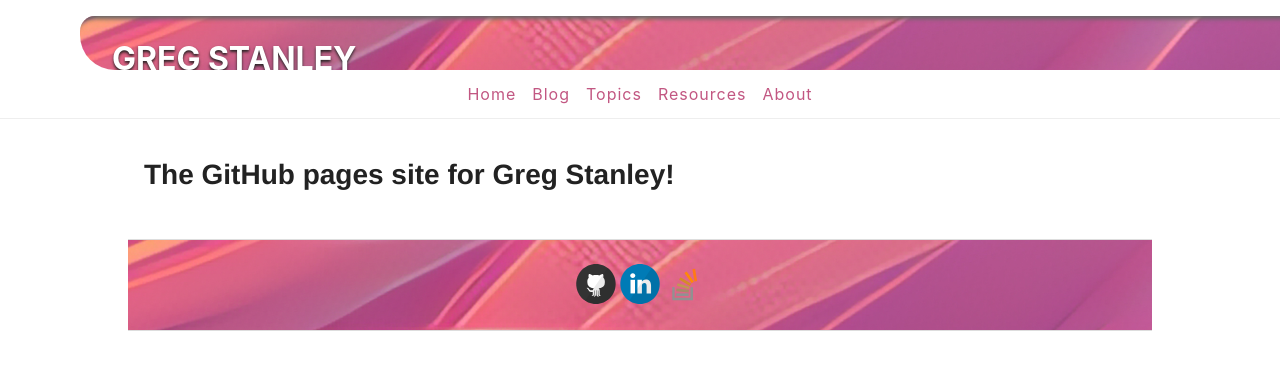
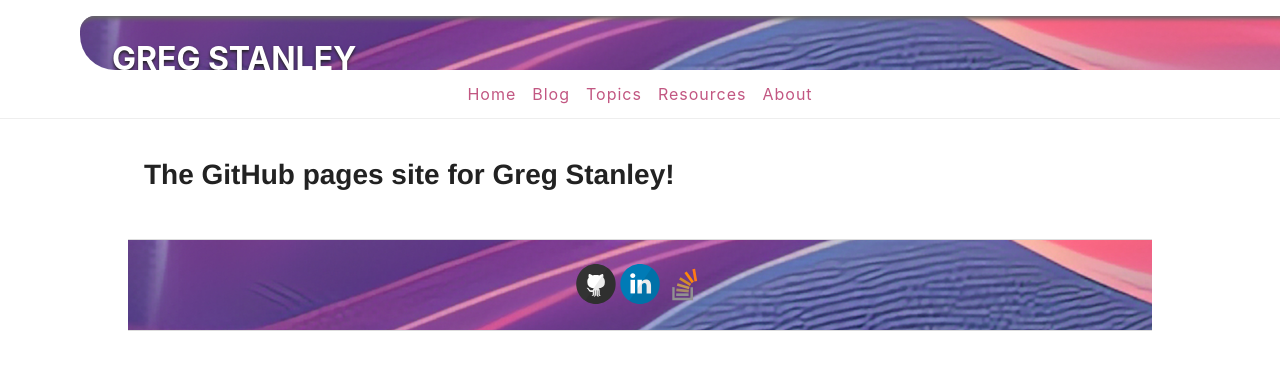
Before and after one commit to gregstanley/gregstanley.github.io, a Jekyll site: the page built from index.md, in a window 1280 px wide. Shown: the top 370 px of the page. Built offline with Jekyll 4.4.1, drawn with Linux system fonts in a browser that asks for light colours.

Commit message:
Another background

```diff
--- a/_layouts/default.html
+++ b/_layouts/default.html
@@ -10,7 +10,7 @@
   <body>
     <div class="header-wrapper">
       <header>
-        <div class="header" style="--header-background-image: url('{{ site.baseurl }}/assets/pics/WaveGrad-3500x100-1.png')">
+        <div class="header" style="--header-background-image: url('{{ site.baseurl }}/assets/pics/WaveGrad-3500x100-2.png')">
           <span class="logo">{{ site.name }}</span>
         </div>
         <nav>
@@ -25,7 +25,7 @@
     <div id="main" role="main" class="container">
       {{ content }}
     </div>
-    <div class="container footer-wrapper" style="--footer-background-image: url('{{ site.baseurl }}/assets/pics/WaveGrad-3500x100-1.png')">
+    <div class="container footer-wrapper" style="--footer-background-image: url('{{ site.baseurl }}/assets/pics/WaveGrad-3500x100-2.png')">
       <footer class="footer" >{% include svg-icons.html %}</footer>
     </div>
   </body>
```
Also changed, not shown: assets/pics/WaveGrad-3500x100-2.png (added).
